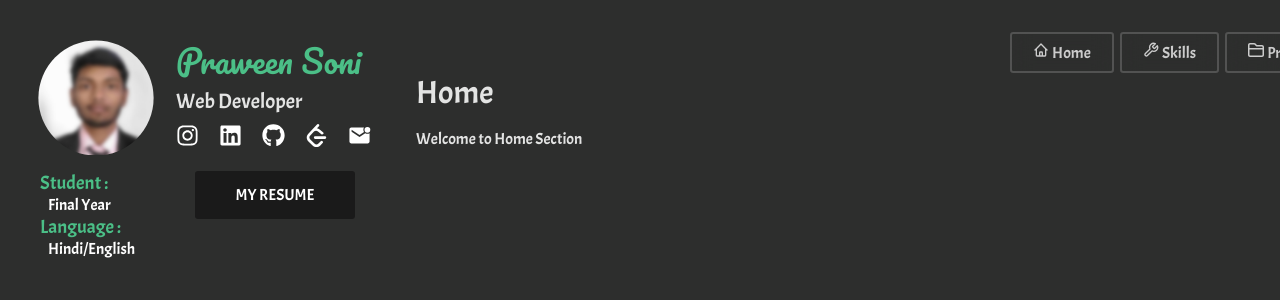
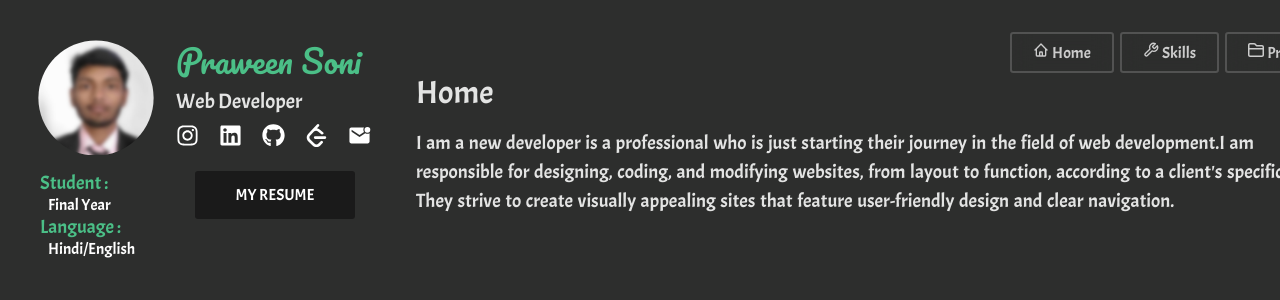
Before and after one commit to PraweenSoni/Portfolio, a React (Vite) app: page / in a window 1280 px wide. Shown: the top 300 px of the page. Built offline with nearby package versions, Linux system fonts and the light colour scheme; a web font is replaced by a local one.

Commit message:
minor Update Ver 1.2.2

```diff
--- a/src/App.css
+++ b/src/App.css
@@ -1,6 +1,4 @@
 #root {
-  /* max-width: 1280px; */
-  /* margin: 0 auto; */
   padding: 2rem;
   display: flex;
 }
@@ -60,13 +58,13 @@
   color: #fd03ba;
 }
 .profilecard div .icons .linkdin:hover {
-  color: #0a66c2 !important;
+  color: #0a66c2;
 }
 .profilecard div .icons .github:hover {
-  color: black !important;
+  color: black;
 }
 .profilecard div .icons .leetcode:hover {
-  color: rgb(254, 166, 1) !important;
+  color: rgb(254, 166, 1);
 }
 .profilecard div .icons .mail:hover {
   color: #dc4b3f;
@@ -114,7 +112,6 @@
   padding: .5rem;
 }
 .profilecard .otherDetails .other{
-  /* padding-top: .5rem; */
   width: 16rem;
   max-width: 16.5rem;
 }
@@ -148,7 +145,3 @@
     animation: logo-spin infinite 20s linear;
   }
 }
-
-.read-the-docs {
-  color: #888;
-} */
--- a/src/components/Sections.jsx
+++ b/src/components/Sections.jsx
@@ -1,4 +1,5 @@
 import Navbar from "./Navbar";
+import Home from "./Home";
 import Skills from "./Skills";
 import Projects from "./Projects";
 import "./Sections.css";
@@ -12,7 +13,7 @@ const Sections = ({ activeSection, setActiveSection }) => {
       </header>
       <main>
         <h3>{activeSection}</h3>
-        {activeSection === "Home" && <div>Welcome to Home Section</div>}
+        {activeSection === "Home" && <Home/>}
         {activeSection === "Projects" && <Projects />}
         {activeSection === "Skills" && <Skills />}
       </main>
--- a/src/components/Skills.jsx
+++ b/src/components/Skills.jsx
@@ -33,6 +33,12 @@ const Skills = () => {
     "Teamwork",
   ];
 
+  const IOT = [
+    "Ardunino IDE",
+    "Ardunino Nano",
+    "Esp32",
+    "Esp8266",
+  ];
   const platforms = [
     "Windows",
     "Linux",
@@ -44,6 +50,7 @@ const Skills = () => {
       <SkillsCategory title="Technologies/Frameworks" skills={technologiesFrameworks} />
       <SkillsCategory title="Developer Tools" skills={developerTools} />
       <SkillsCategory title="Soft Skills" skills={shoftSkills} />
+      <SkillsCategory title="IOT" skills={IOT} />
       <SkillsCategory title="Platforms" skills={platforms} />
     </section>
   );
--- a/src/index.css
+++ b/src/index.css
@@ -4,9 +4,8 @@
   --white: white;
   --whitesmoke: whitesmoke;
   --bg-color: #2d2e2d;
-  font-family: Inter, system-ui, Avenir, Helvetica, Arial, sans-serif;
+
   font-weight: 400;
-
   color-scheme: light dark;
   color: rgba(255, 255, 255, 0.87);
   background-color: var(--bg-color);
@@ -37,7 +36,6 @@ a:hover {
 body {
   margin: 0;
   display: flex;
-  /* place-items: center; */
   min-width: 320px;
   min-height: 100vh;
 }
@@ -47,24 +45,10 @@ h1 {
   line-height: 1.1;
 }
 
-/* button {
-  border-radius: 8px;
-  border: 1px solid transparent;
-  padding: 0.6em 1.2em;
-  font-size: 1em;
-  font-weight: 500;
-  font-family: inherit;
-  background-color: #1a1a1a;
-  cursor: pointer;
-  transition: border-color 0.25s;
-}
-button:hover {
-  border-color: #646cff;
-}
 button:focus,
 button:focus-visible {
   outline: 4px auto -webkit-focus-ring-color;
-} */
+}
 
 /* @media (prefers-color-scheme: light) {
   :root {
@@ -84,3 +68,9 @@ button:focus-visible {
   grid-template-columns: repeat(auto-fit, minmax(25rem, 1fr));
   gap: 1.5rem;
 }
+
+.HomeSec p{
+  line-height: 1.8rem;
+  word-spacing: .1rem;
+  font-size: 1.2rem;
+}
```
